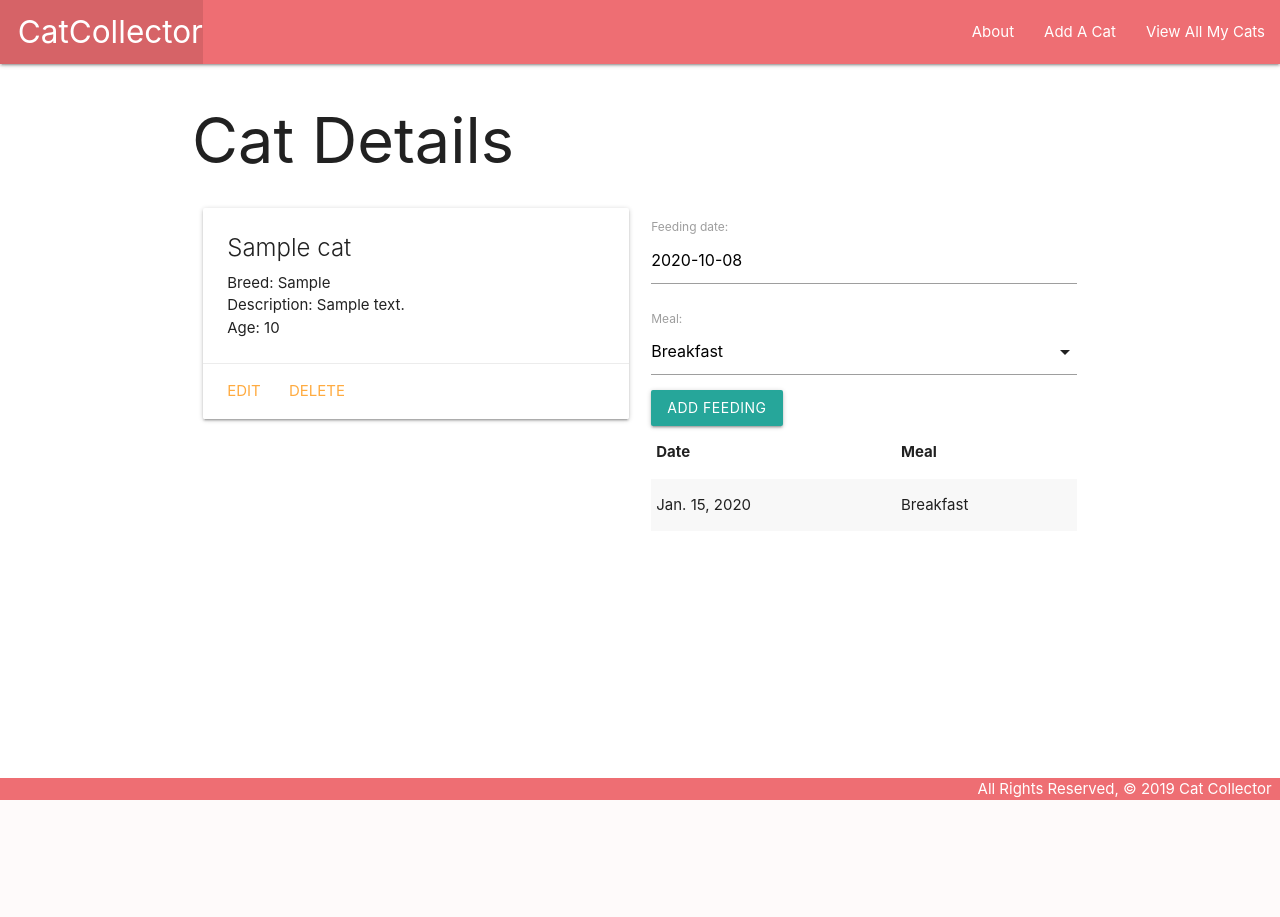
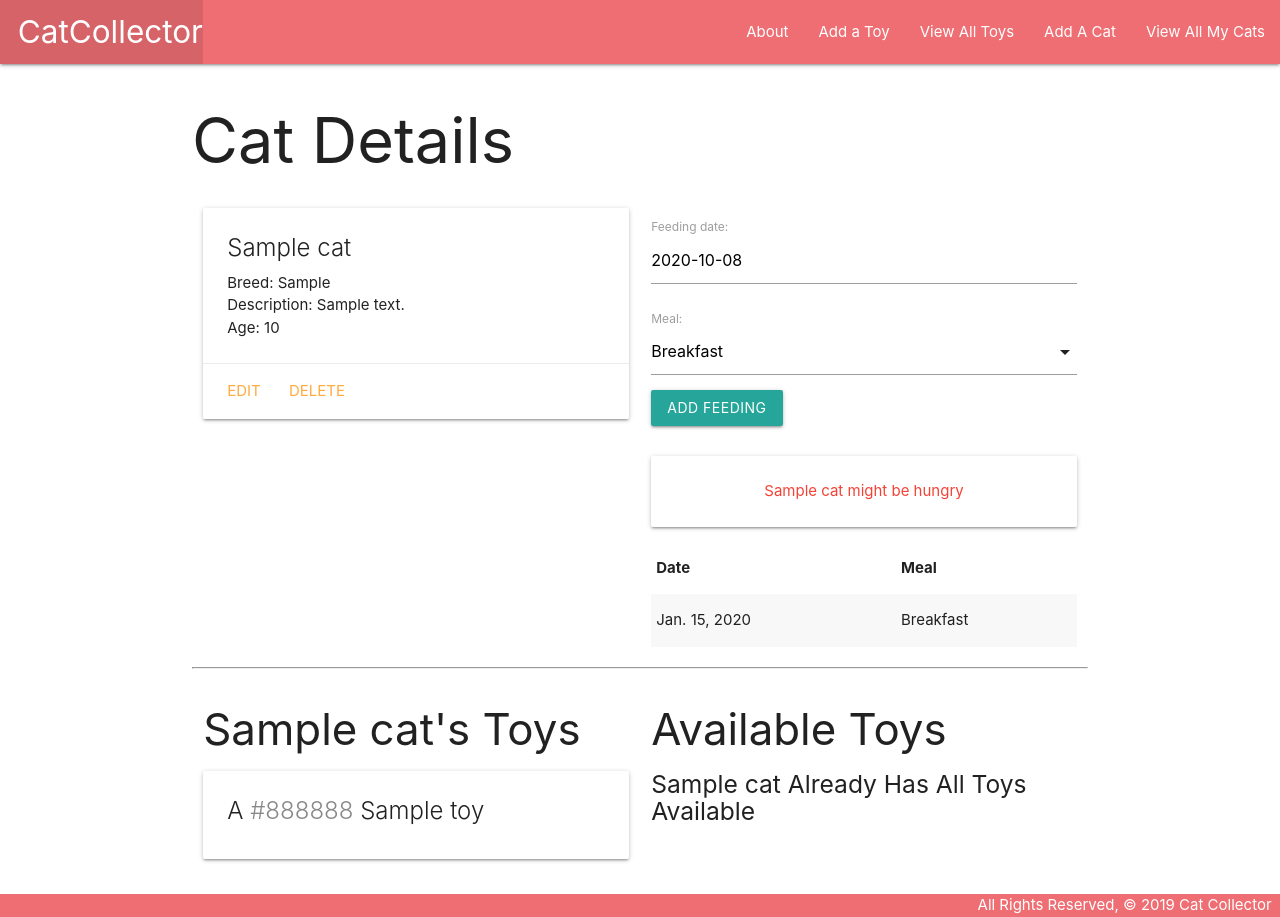
Before and after one commit to TylerReidd/catcollector, a Django app: page /cats/1/ in a window 1280 px wide. Before the commit the page ends 800 px from the top, so only its background shows below. Run offline with Django 3.2, Linux system fonts and the light colour scheme; tables that the repository leaves empty hold one stand-in row (values such as "Sample post").

Commit message:
add update

```diff
--- a/main_app/admin.py
+++ b/main_app/admin.py
@@ -1,5 +1,6 @@
 from django.contrib import admin
-from .models import Cat, Feeding
+from .models import Cat, Feeding, Toy
 # Register your models here.
 admin.site.register(Cat)
 admin.site.register(Feeding)
+admin.site.register(Toy)
--- a/main_app/models.py
+++ b/main_app/models.py
@@ -1,5 +1,6 @@
 from django.db import models
 from django.urls import reverse
+from datetime import date
 
 MEALS = (
     ('B', 'Breakfast'),
@@ -7,19 +8,26 @@ MEALS = (
     ('D', 'Dinner')
 )
 
-# Create your models here.
+class Toy(models.Model):
+  name = models.CharField(max_length=50)
+  color = models.CharField(max_length=20)
+  def __str__(self):
+    return self.name
+  def get_absolute_url(self):
+    return reverse('toys_detail', kwargs={'pk': self.id})
+
 class Cat(models.Model):
-    name = models.CharField(max_length=100)
-    breed = models.CharField(max_length=100)
-    description = models.CharField(max_length=250)
-    age = models.IntegerField()
-
-    def __str__(self):
-        return self.name
-
-
-    def get_absolute_url(self):
-        return reverse('detail', kwargs={'cat_id': self.id})
+  name = models.CharField(max_length=100)
+  breed = models.CharField(max_length=100)
+  description = models.TextField(max_length=250)
+  age = models.IntegerField()
+  toys = models.ManyToManyField(Toy)
+  def __str__(self):
+    return self.name
+  def get_absolute_url(self):
+    return reverse('detail', kwargs={'cat_id': self.id})
+  def fed_for_today(self):
+    return self.feeding_set.filter(date=date.today()).count() >= len(MEALS)
 
 class Feeding(models.Model):
     date = models.DateField('feeding date')
--- a/main_app/templates/base.html
+++ b/main_app/templates/base.html
@@ -19,6 +19,8 @@
         </ul>
         <ul class="right">
           <li><a href="{% url 'about' %}"">About</a></li>
+          <li><a href="{% url 'toys_create' %}">Add a Toy</a></li>
+          <li><a href="{% url 'toys_index' %}">View All Toys</a></li>
           <li><a href="{%  url 'cats_create' %}">Add A Cat</a></li>
           <li><a href="{% url 'index' %}">View All My Cats</a></li>
         </ul>
--- a/main_app/templates/cats/detail.html
+++ b/main_app/templates/cats/detail.html
@@ -1,8 +1,6 @@
 {% extends 'base.html' %}
 {% block content %}
-
 <h1>Cat Details</h1>
-
 <div class="row">
   <div class="col s6">
     <div class="card">
@@ -28,6 +26,12 @@
       {{ feeding_form.as_p }}
       <input type="submit" class="btn" value="Add Feeding">
     </form>
+    <br>
+    {% if cat.fed_for_today %}
+      <div class="card-panel teal-text center-align">{{cat.name}} has been fed all meals for today</div>
+    {% else %}
+      <div class="card-panel red-text center-align">{{cat.name}} might be hungry</div>
+    {% endif %}
     <table class="striped">
       <thead>
         <tr><th>Date</th><th>Meal</th></tr>
@@ -43,7 +47,51 @@
     </table>
   </div>
 </div>
+<hr>
+<div class="row">
+  <div class="col s6">
+    <h3>{{ cat.name }}'s Toys</h3>
+    {% if cat.toys.count %}
+      {% for toy in cat.toys.all %}
+        <div class="card">
+          <div class="card-content">
+            <span class="card-title">
+              A <span style="color: {{ toy.color }}">{{ toy.color }}</span> {{ toy.name }}
+            </span>
+          </div>
+        </div>
+      {% endfor %}
+    {% else %}
+      <h5>No Toys :(</h5>
+    {% endif %}
+  </div>
+  <!-- Available toys will come after this line -->
+  <div class="col s6">
+    <h3>Available Toys</h3>
+    {% if toys.count %}
+      {% for toy in toys.all %}
+        <div class="card">
+          <div class="card-content">
+            <span class="card-title">
+              A <span style="color: {{ toy.color }}">{{ toy.color }}</span> {{ toy.name }}
+            </span>
+          </div>
+          <div class="card-action">
+            <form action="{% url 'assoc_toy' cat.id toy.id %}" method="post">
+              {% csrf_token %}
+              <button type="submit" class="btn">Add</button>
+            </form>
+          </div>
+        </div>
+      {% endfor %}
+    {% else %}
+      <h5>{{cat.name}} Already Has All Toys Available</h5>
+    {% endif %}
+  </div>
+</div>
+<!-- JS to create a date picker and init the meal dropdown -->
 <script>
+  // create a datepicker
   var dateEl = document.getElementById('id_date');
   M.Datepicker.init(dateEl, {
     format: 'yyyy-mm-dd',
@@ -51,6 +99,7 @@
     setDefaultDate: true,
     autoClose: true
   });
+  // initialize the meal select
   var selectEl = document.getElementById('id_meal');
   M.FormSelect.init(selectEl);
 </script>
--- a/main_app/urls.py
+++ b/main_app/urls.py
@@ -10,5 +10,13 @@ urlpatterns = [
     path('cats/create/', views.CatCreate.as_view(), name='cats_create'),
     path('cats/<int:pk>/update/', views.CatUpdate.as_view(), name='cats_update'),
     path('cats/<int:pk>/delete/', views.CatDelete.as_view(), name='cats_delete'),
-    path('cats/<int:cat_id>/add_feeding/', views.add_feeding, name='add_feeding')
+    path('cats/<int:cat_id>/add_feeding/', views.add_feeding, name='add_feeding'),
+    path('toys/', views.ToyList.as_view(), name='toys_index'),
+    path('toys/<int:pk>/', views.ToyDetail.as_view(), name='toys_detail'),
+    path('toys/create/', views.ToyCreate.as_view(), name='toys_create'),
+    path('toys/<int:pk>/update/', views.ToyUpdate.as_view(), name='toys_update'),
+    path('toys/<int:pk>/delete/', views.ToyDelete.as_view(), name='toys_delete'),
+    path('cats/<int:cat_id>/add_feeding/', views.add_feeding, name='add_feeding'),
+  # associate a toy with a cat (M:M)
+    path('cats/<int:cat_id>/assoc_toy/<int:toy_id>/', views.assoc_toy, name='assoc_toy'),
 ]
--- a/main_app/views.py
+++ b/main_app/views.py
@@ -1,48 +1,61 @@
 from django.shortcuts import render, redirect
-from django.views.generic.edit import CreateView
 from django.views.generic.edit import CreateView, UpdateView, DeleteView
-
-from .models import Cat
+from django.views.generic import ListView, DetailView
+from .models import Cat, Toy
 from .forms import FeedingForm
+# Create your views here.
 
 
+def home(request):
+  return render(request, 'home.html')
+def about(request):
+  return render(request, 'about.html')
+def cats_index(request):
+  cats = Cat.objects.all()
+  return render(request, 'cats/index.html', {'cats': cats})
+def cats_detail(request, cat_id):
+  cat = Cat.objects.get(id=cat_id)
+  # Get the toys the cat doesn't have
+  toys_cat_doesnt_have = Toy.objects.exclude(id__in = cat.toys.all().values_list('id'))
+  feeding_form = FeedingForm()
+  return render(request, 'cats/detail.html', {
+    'cat': cat, 'feeding_form': feeding_form,
+    # Add the toys to be displayed
+    'toys': toys_cat_doesnt_have
+  })
+def add_feeding(request, cat_id):
+  form = FeedingForm(request.POST)
+  if form.is_valid():
+    new_feeding = form.save(commit=False)
+    new_feeding.cat_id = cat_id
+    new_feeding.save()
+  return redirect('detail', cat_id=cat_id)
 
-# Create your views here.
-
-def home(request):
-    return render(request, 'home.html')
-
-def about(request):
-    return render(request, 'about.html')
-
-def cats_index(request):
-    cats = Cat.objects.all()
-    return render(request, 'cats/index.html', {'cats': cats})
-
-def cats_detail(request, cat_id):
-    cat = Cat.objects.get(id=cat_id)
-    feeding_form = FeedingForm()
-    return render(request, 'cats/detail.html', {'cat': cat, 'feeding_form' : feeding_form})
-
-def add_feeding(request, cat_id):
-    form = FeedingForm(request.POST)
-    if form.is_valid():
-        new_feeding = form.save(commit=False)
-        new_feeding.cat_id = cat_id
-        new_feeding.save()
-    return redirect('detail', cat_id=cat_id)
+def assoc_toy(request, cat_id, toy_id):
+  # Note that you can pass a toy's id instead of the whole object
+  Cat.objects.get(id=cat_id).toys.add(toy_id)
+  return redirect('detail', cat_id=cat_id)
 
 
 class CatCreate(CreateView):
-    model = Cat
-    fields = '__all__'
-
-
+  model = Cat
+  fields = '__all__'
 class CatUpdate(UpdateView):
   model = Cat
-  # Let's disallow the renaming of a cat by excluding the name field!
   fields = ['breed', 'description', 'age']
-
 class CatDelete(DeleteView):
-    model = Cat
-    success_url = '/cats/'
+  model = Cat
+  success_url = '/cats/'
+class ToyList(ListView):
+  model = Toy
+class ToyDetail(DetailView):
+  model = Toy
+class ToyCreate(CreateView):
+  model = Toy
+  fields = '__all__'
+class ToyUpdate(UpdateView):
+  model = Toy
+  fields = ['name', 'color']
+class ToyDelete(DeleteView):
+  model = Toy
+  success_url = '/toys/'
```
Also changed, not shown: main_app/templates/main_app/toy_confirm_delete.html (added, +10 -0 lines), main_app/templates/main_app/toy_detail.html (added, +18 -0 lines), main_app/templates/main_app/toy_form.html (added, +18 -0 lines), main_app/templates/main_app/toy_list.html (added, +14 -0 lines), main_app/migrations/0003_auto_20201008_1424.py (added), main_app/migrations/0004_cat_toys.py (added).
